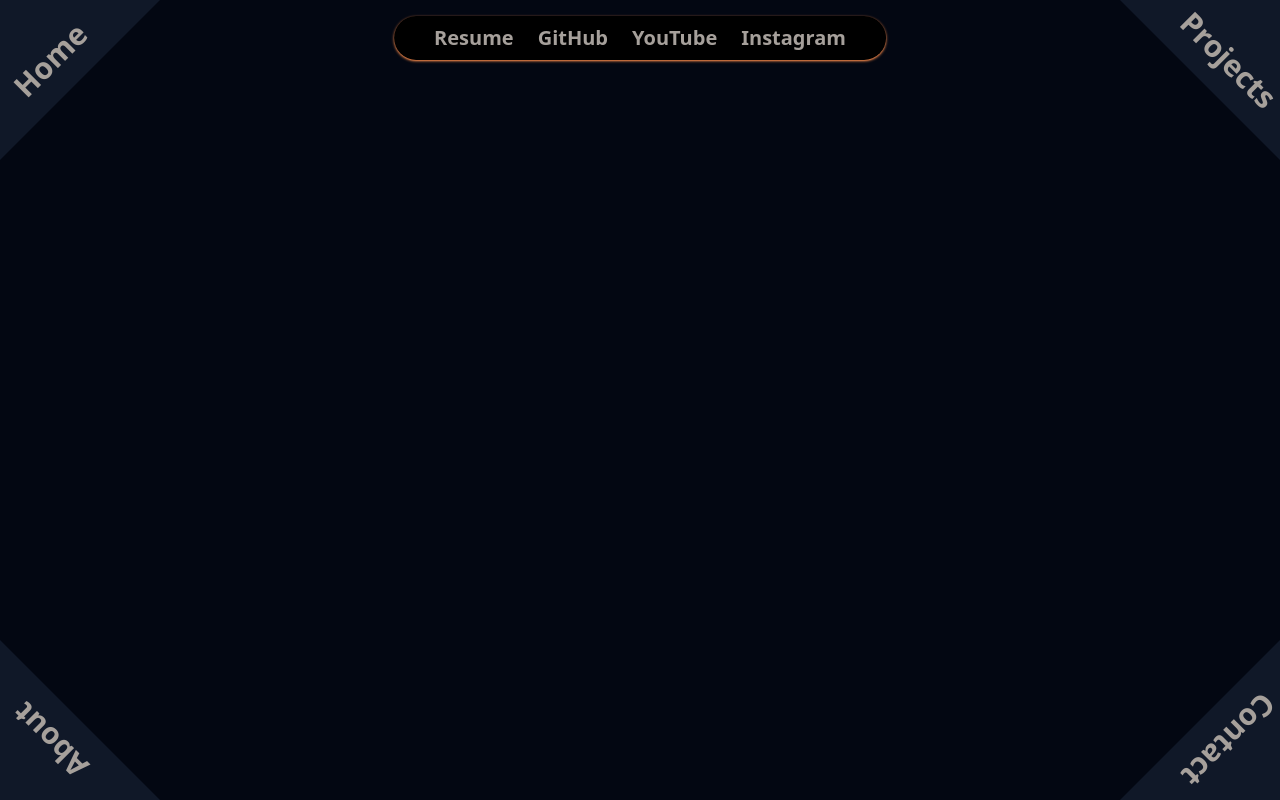
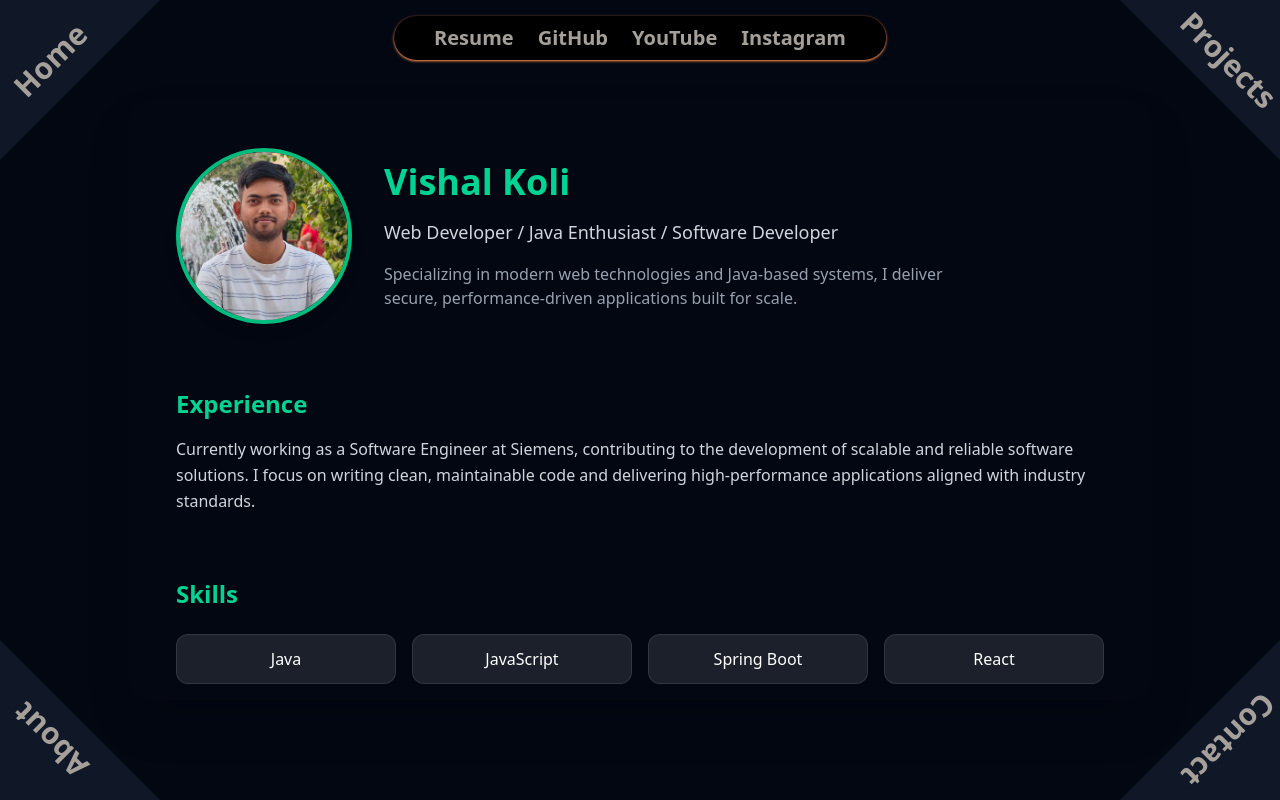
Before and after one commit to Vishalk1402/vk-portfolio, a React (Vite) app: page /about in a window 1280 px wide. Built offline with nearby package versions, Linux system fonts and the light colour scheme; a web font is replaced by a local one.

Commit message:
fill the information in about and contact page

```diff
--- a/src/App.jsx
+++ b/src/App.jsx
@@ -3,6 +3,7 @@ import Navbar from "./components/Navbar.jsx";
 import Home from "./pages/Home.jsx";
 import Projects from "./pages/Projects.jsx";
 import Contact from './pages/Contact.jsx';
+import About from './pages/About.jsx';
 
 function App() {
 
@@ -11,7 +12,7 @@ function App() {
         <>
 
             <Router>
-                <div className={"relative z-50 overflow-hidden h-screen"}>
+                <div className={"relative overflow-hidden h-screen"}>
                     <Navbar/>
                     <div className={"flex absolute inset-0 justify-center items-center pointer-events-none"}>
                         <div className={"pointer-events-auto"}>
@@ -19,6 +20,7 @@ function App() {
                                 <Route path="/" element={<Home/>}/>
                                 <Route path="/projects" element={<Projects />}/>
                                 <Route path="/contact" element={<Contact />}/>
+                                <Route path="/about" element={<About />}/>
                             </Routes>
                         </div>
                     </div>
--- a/src/components/DesktopNavbar.jsx
+++ b/src/components/DesktopNavbar.jsx
@@ -3,10 +3,10 @@ import { Link } from "react-router-dom";
 
 const DesktopNavbar = () => {
     return (
-        <div className="min-h-screen bg-gray-950 relative text-3xl font-bold  text-stone-400">
+        <div className="min-h-screen bg-gray-950 relative text-3xl font-bold text-stone-400">
 
             <div
-                className=" absolute top-0 left-0 h-40 w-40 bg-gray-900
+                className=" absolute z-50 top-0 left-0 h-40 w-40 bg-gray-900
                    flex items-center justify-center
                    hover:bg-gray-600 transition
                    "
@@ -18,7 +18,7 @@ const DesktopNavbar = () => {
             </div>
 
             <div
-                className="absolute top-0 right-0 h-40 w-40 bg-gray-900
+                className="absolute z-50 top-0 right-0 h-40 w-40 bg-gray-900
                    flex items-center justify-center
                    hover:bg-gray-600 transition"
                 style={{ clipPath: "polygon(100% 0, 100% 100%, 0 0)" }}
@@ -29,7 +29,7 @@ const DesktopNavbar = () => {
             </div>
 
             <div
-                className="absolute bottom-0 left-0 h-40 w-40 bg-gray-900
+                className="absolute z-50 bottom-0 left-0 h-40 w-40 bg-gray-900
                    flex items-center justify-center
                    hover:bg-gray-600 transition"
                 style={{ clipPath: "polygon(0 0, 0 100%, 100% 100%)" }}
@@ -40,7 +40,7 @@ const DesktopNavbar = () => {
             </div>
 
             <div
-                className="absolute bottom-0 right-0 h-40 w-40 bg-gray-900
+                className="absolute z-50 bottom-0 right-0 h-40 w-40 bg-gray-900
                    flex items-center justify-center
                    hover:bg-gray-600
                    hover:shadow-md shadow-amber-100 transition duration-200 "
--- a/src/components/MobileNavbar.jsx
+++ b/src/components/MobileNavbar.jsx
@@ -19,7 +19,7 @@ const MobileNavbar = () => {
                 onClick={() => setMenu(false)}
             />
             {menu&&
-                <nav className="md:hidden  z-40 fixed text-4xl  text-center bottom-0 right-0 left-0 bg-gray-950 h-56 text-white  ">
+                <nav className="md:hidden  z-60 fixed text-4xl  text-center bottom-0 right-0 left-0 bg-gray-950 h-56 text-white  ">
                     <ul className="flex flex-col gap-4">
                         <li onClick={()=>{setMenu(false)}}><a href="#" className="hover:text-gray-500 ease-in-out duration-600 hover:shadow-gray-500 hover:shadow-2xl hover:text-lg ">Resume</a></li>
                         <li onClick={()=>{setMenu(false)}}><a href="https://github.com/Vishalk1402" target="_blank" rel="noreferrer" className="transition-all ease-in-out duration-600  hover:text-gray-500 hover:shadow-gray-500 hover:shadow-2xl hover:text-lg   ">GitHub</a></li>
--- a/src/pages/About.jsx
+++ b/src/pages/About.jsx
@@ -0,0 +1,177 @@
+import React from "react";
+
+const About = () => {
+  return (
+    <section
+      className="
+        relative
+        w-[96vw] sm:w-[85vw] lg:w-[100vw]
+        max-w-5xl
+        h-[62vh]  lg:h-[75vh]
+        flex
+        items-center
+        justify-center
+      "
+    >
+      <div
+        className="
+          relative w-full h-full
+          overflow-y-auto scrollbar-hide
+
+          rounded-3xl
+          shadow-2xl
+          p-6 sm:p-8 md:p-12
+          space-y-16
+        "
+      >
+
+        {/* PROFILE */}
+        <div className="flex flex-col md:flex-row items-center gap-8">
+          <img
+            src="/profile.jpeg"
+            alt="Profile"
+            className="w-36 h-36 sm:w-44 sm:h-44 rounded-full object-cover border-4 border-emerald-500 shadow-lg"
+          />
+
+          <div className="text-center md:text-left space-y-4">
+            <h2 className="text-3xl sm:text-4xl font-bold text-emerald-400">
+              Vishal Koli
+            </h2>
+
+            <p className="text-gray-300 text-lg">
+              Web Developer / Java Enthusiast / Software Developer
+            </p>
+
+            <p className="text-gray-400 text-sm sm:text-base max-w-xl">
+              Specializing in modern web technologies and Java-based systems,
+              I deliver secure, performance-driven applications built for scale.
+            </p>
+          </div>
+        </div>
+
+        {/* EXPERIENCE */}
+        <div className="space-y-4">
+          <h3 className="text-2xl font-semibold text-emerald-400">
+            Experience
+          </h3>
+          <p className="text-gray-300 leading-relaxed text-sm sm:text-base">
+            Currently working as a Software Engineer at Siemens, contributing to
+            the development of scalable and reliable software solutions. I focus on
+            writing clean, maintainable code and delivering high-performance applications
+            aligned with industry standards.
+          </p>
+        </div>
+
+
+
+        {/* SKILLS */}
+        <div className="space-y-6">
+          <h3 className="text-2xl font-semibold text-emerald-400">
+            Skills
+          </h3>
+
+          <div className="grid grid-cols-2 sm:grid-cols-3 md:grid-cols-4 gap-4">
+            <Skill name="Java" />
+            <Skill name="JavaScript" />
+            <Skill name="Spring Boot" />
+            <Skill name="React" />
+            <Skill name="SQL" />
+            <Skill name="MySQL" />
+            <Skill name="MongoDB" />
+            <Skill name="JWT" />
+            <Skill name="Rest API" />
+            <Skill name="Hibernate" />
+            <Skill name="JDBC" />
+            <Skill name="Postman" />
+            <Skill name="Docker" />
+            <Skill name="HTML5" />
+            <Skill name="CSS3" />
+            <Skill name="Tailwind CSS" />
+            <Skill name="Git & GitHub" />
+            <Skill name="Copilot" />
+            <Skill name="Eclipse" />
+            <Skill name="IntelliJ IDEA" />
+          </div>
+        </div>
+
+        {/* VISION */}
+        <div className="space-y-4">
+          <h3 className="text-2xl font-semibold text-emerald-400">
+            Vision
+          </h3>
+
+          <p className="text-gray-300 leading-relaxed text-sm sm:text-base">
+            Focused on leading the creation of scalable, high-performance digital
+            ecosystems where innovation meets reliability—setting new benchmarks
+            in web and Java development and inspiring teams to build technology
+            that creates lasting impact.
+          </p>
+        </div>
+
+        {/* MISSION */}
+        <div className="space-y-4">
+          <h3 className="text-2xl font-semibold text-emerald-400">
+            Mission
+          </h3>
+
+          <p className="text-gray-300 text-sm sm:text-base leading-relaxed">
+            Committed to engineering reliable and scalable digital systems that
+            solve meaningful challenges, continuously refining technical expertise
+            and delivering technology designed for long-term impact.
+          </p>
+        </div>
+
+       {/* CORE VALUES */}
+<div className="space-y-4">
+  <h3 className="text-2xl font-semibold text-emerald-400">
+    Core Values
+  </h3>
+
+  <ul className="text-gray-300 text-sm sm:text-base leading-relaxed space-y-2">
+    <li>
+      <span className="font-semibold text-white">Engineering Excellence : </span>
+      Writing clean, scalable, and maintainable code that meets high standards of performance and reliability.
+    </li>
+
+    <li>
+      <span className="font-semibold text-white">Continuous Growth : </span>
+      Constantly learning, adapting, and evolving with modern technologies and best practices.
+    </li>
+
+    <li>
+      <span className="font-semibold text-white">Innovation with Purpose : </span>
+      Building solutions that solve real-world problems and create meaningful impact.
+    </li>
+
+    <li>
+      <span className="font-semibold text-white">Integrity & Accountability : </span>
+      Taking ownership of responsibilities and delivering solutions with transparency and professionalism.
+    </li>
+  </ul>
+</div>
+
+{/* PHILOSOPHY */}
+<div className="space-y-4">
+  <h3 className="text-2xl font-semibold text-emerald-400">
+    My Philosophy
+  </h3>
+
+  <p className="text-gray-300 text-sm sm:text-base leading-relaxed">
+    I believe great software is built on simplicity, strong architecture,
+    and thoughtful user experience. Technology should not only function
+    efficiently but also scale sustainably and create measurable impact.
+  </p>
+</div>
+
+      </div>
+    </section>
+  );
+};
+
+const Skill = ({ name }) => (
+  <div className="bg-white/10 border border-white/10 rounded-xl py-3 text-center text-sm sm:text-base text-white hover:bg-emerald-500 hover:text-black transition duration-300">
+    {name}
+  </div>
+);
+
+export default About;
--- a/src/pages/Contact.jsx
+++ b/src/pages/Contact.jsx
@@ -43,30 +43,30 @@ const Contact = () => {
           <div className="space-y-3 sm:space-y-4 text-gray-300 text-sm sm:text-base">
             <div className="flex items-center gap-3">
               <Mail className="text-emerald-400 w-5 h-5" />
-              <span>your@email.com</span>
+              <span>vishalkoli1402@gmail.com</span>
             </div>
 
             <div className="flex items-center gap-3">
               <Phone className="text-emerald-400 w-5 h-5" />
-              <span>+123 456 7890</span>
+              <span>8668385494</span>
             </div>
 
             <div className="flex items-center gap-3">
               <MapPin className="text-emerald-400 w-5 h-5" />
-              <span>Your City, Country</span>
+              <span>Pune 411045, Maharashtra</span>
             </div>
           </div>
 
           <div className="flex gap-4 pt-2 sm:pt-4">
             <a
-              href="#"
+              href="https://github.com/Vishalk1402"
               className="p-2 sm:p-3 bg-white/10 rounded-lg sm:rounded-xl hover:bg-emerald-500 transition"
             >
               <Github size={18} />
             </a>
 
             <a
-              href="#"
+              href="https://www.linkedin.com/in/vishal-koli/"
               className="p-2 sm:p-3 bg-white/10 rounded-lg sm:rounded-xl hover:bg-emerald-500 transition"
             >
               <Linkedin size={18} />
@@ -101,7 +101,6 @@ const Contact = () => {
             Send Message
           </button>
         </form>
-
       </div>
     </section>
   );
```
Also changed, not shown: public/profile.jpeg (added).
